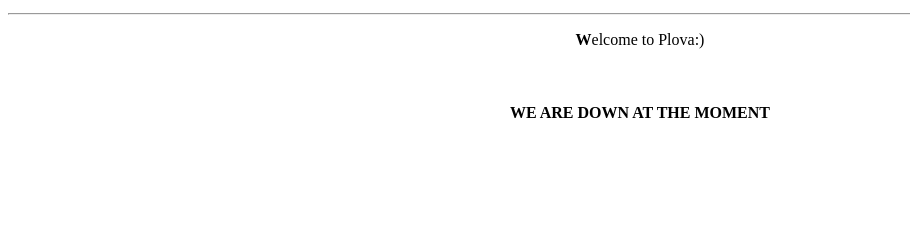
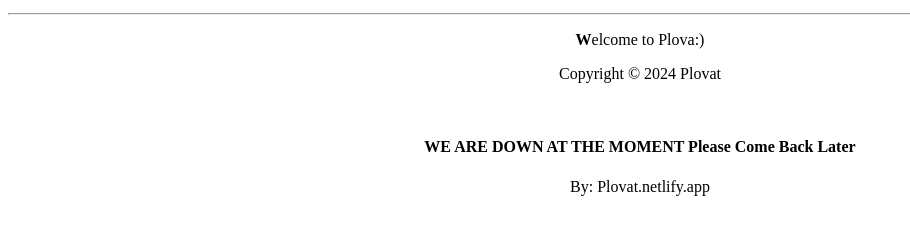
Before and after one commit to Winnerstudios/Plova, a plain HTML site: page index.html in a window 1280 px wide. Shown: the part 33-268 px from the top of the page, without its empty margins (0-910 px from the left). Drawn offline with Linux system fonts and the light colour scheme.

Commit message:
Update index.html

```diff
--- a/index.html
+++ b/index.html
@@ -6,7 +6,9 @@
 <h2 style="font-family: monospace;">Plova<span>&copy;</span></h2>
   <hr>
   <p align="center"><b>W</b>elcome to Plova:)</p>
+  <p align="center">Copyright &copy; 2024 Plovat</p>
 <br>
-  <h4 align="center">WE ARE DOWN AT THE MOMENT</h4>
+  <h4 align="center">WE ARE DOWN AT THE MOMENT Please Come Back Later</h4>
+  <p align="center">By: Plovat.netlify.app</p>
 </body>
 </html>
```
